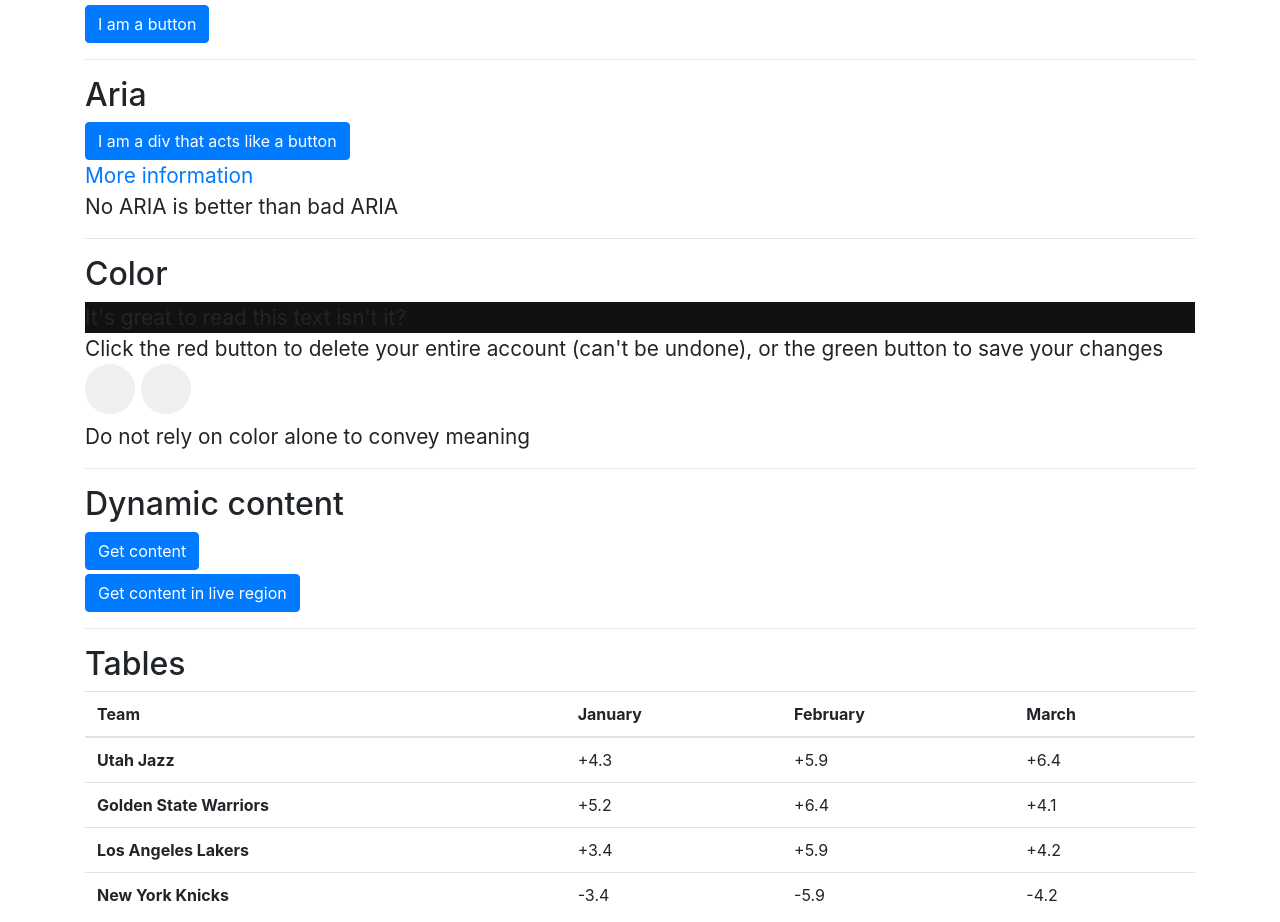
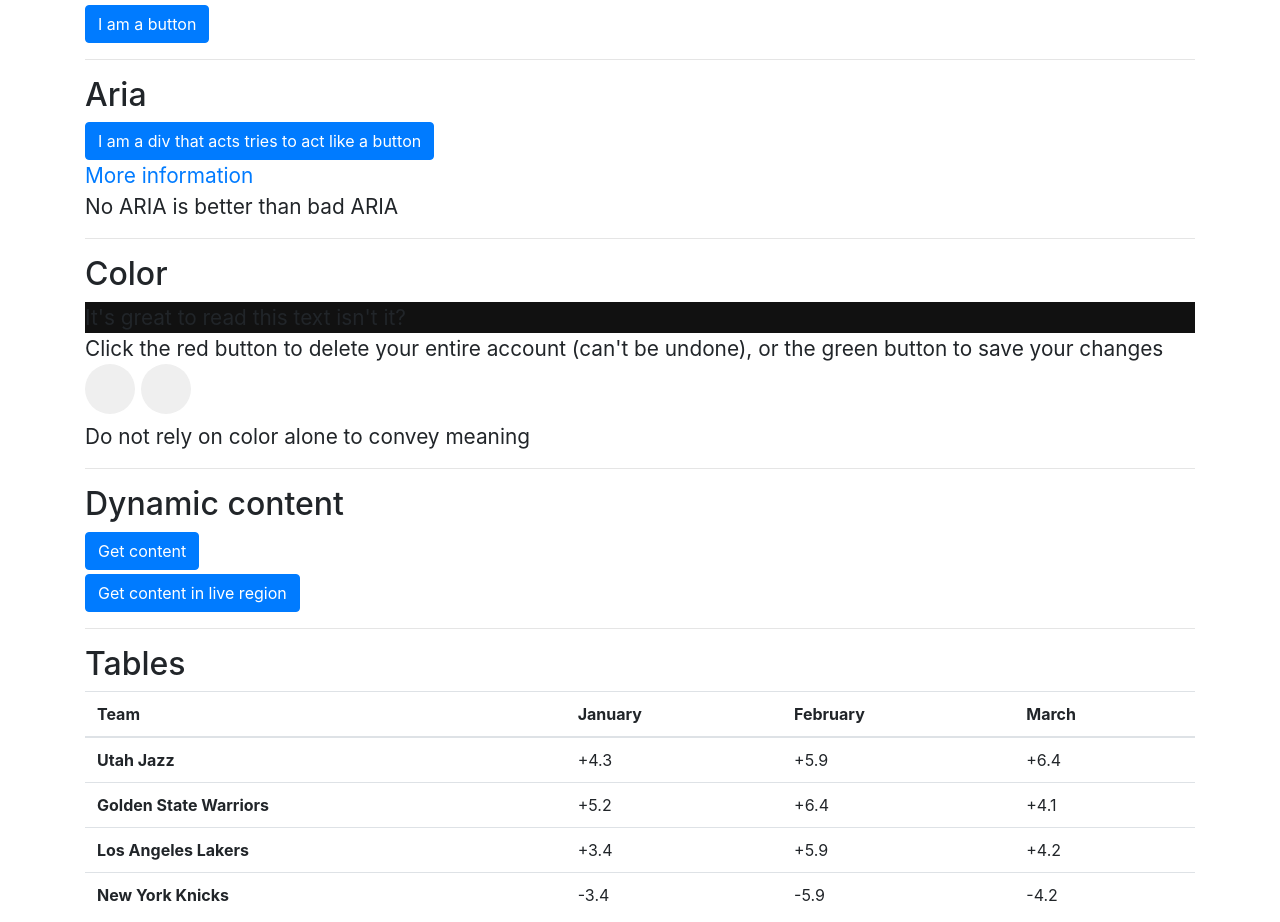
Before and after one commit to pope-12/a11y-demo, a plain HTML site: page index.html in a window 1280 px wide. Shown: the part 3860-4782 px from the top of the page. Drawn offline with nearby package versions, Linux system fonts and the light colour scheme.

Commit message:
Fix button text for role button

```diff
--- a/index.html
+++ b/index.html
@@ -247,7 +247,7 @@
 
         <h2>Aria</h2>
         <div class="btn btn-primary" onclick="alert('clicked')" role="button" tabindex="0">
-            I am a div that acts like a button
+            I am a div that acts tries to act like a button
         </div>
         <br>
         <a href="/" role="checkbox">More information</a>
```
